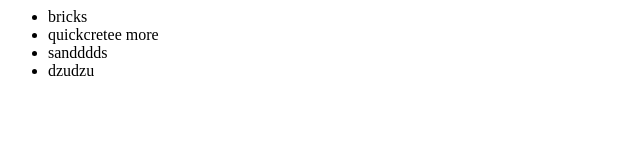
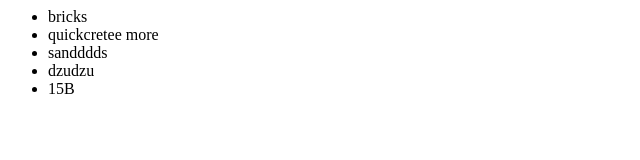
Before and after one commit to MishaBatsiashvili/gitTest, a plain HTML site: page index.html in a window 1280 px wide. Shown: the full height of the page, 0-640 px from the left. Drawn offline with Linux system fonts and the light colour scheme.

Commit message:
Update index.html

```diff
--- a/index.html
+++ b/index.html
@@ -7,6 +7,7 @@
             <li>quickcretee more</li>
             <li>sandddds</li>
             <li>dzudzu</li>
+            <li>15B</li>
          </ul>
       </div>
 
```
